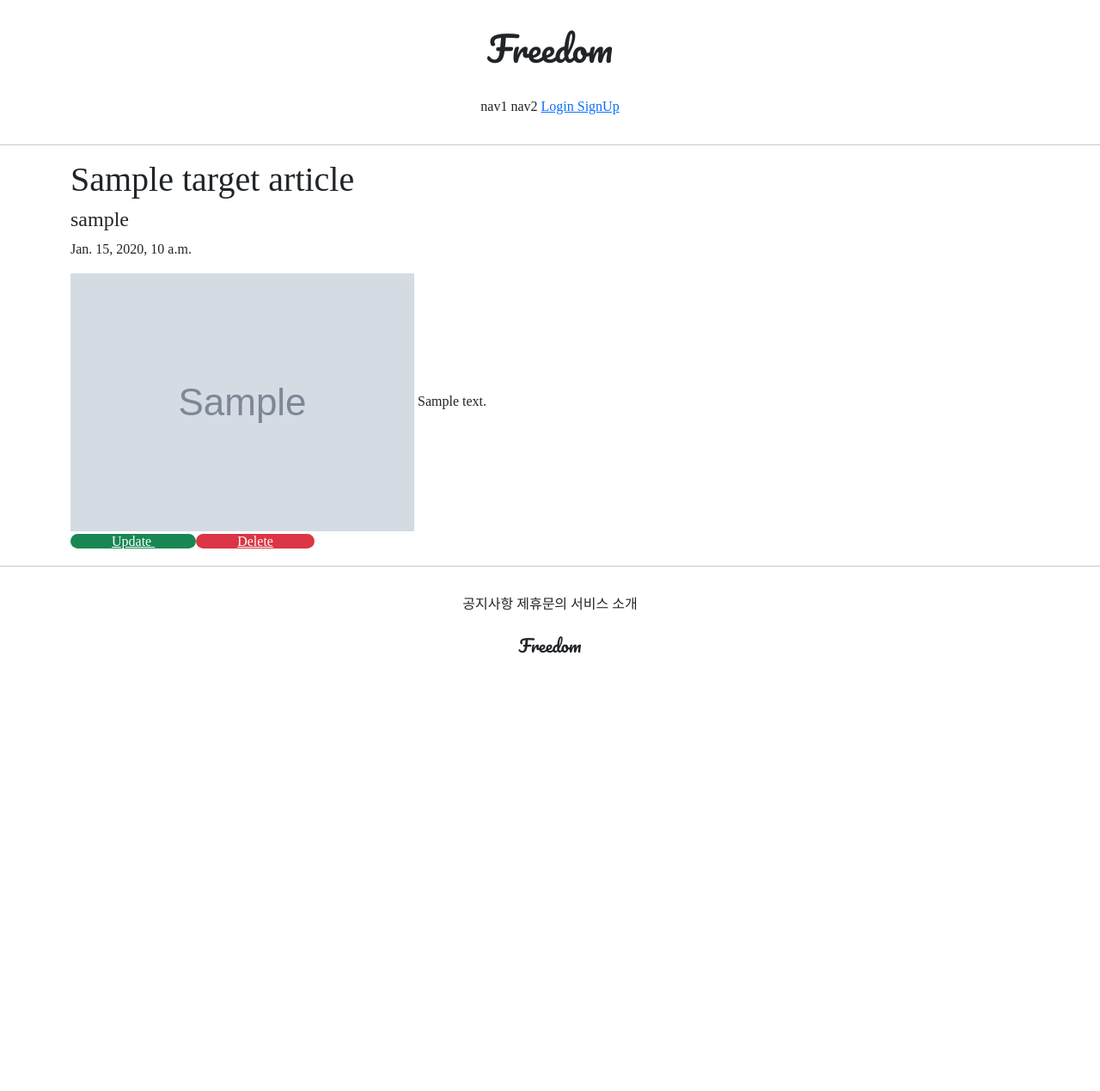
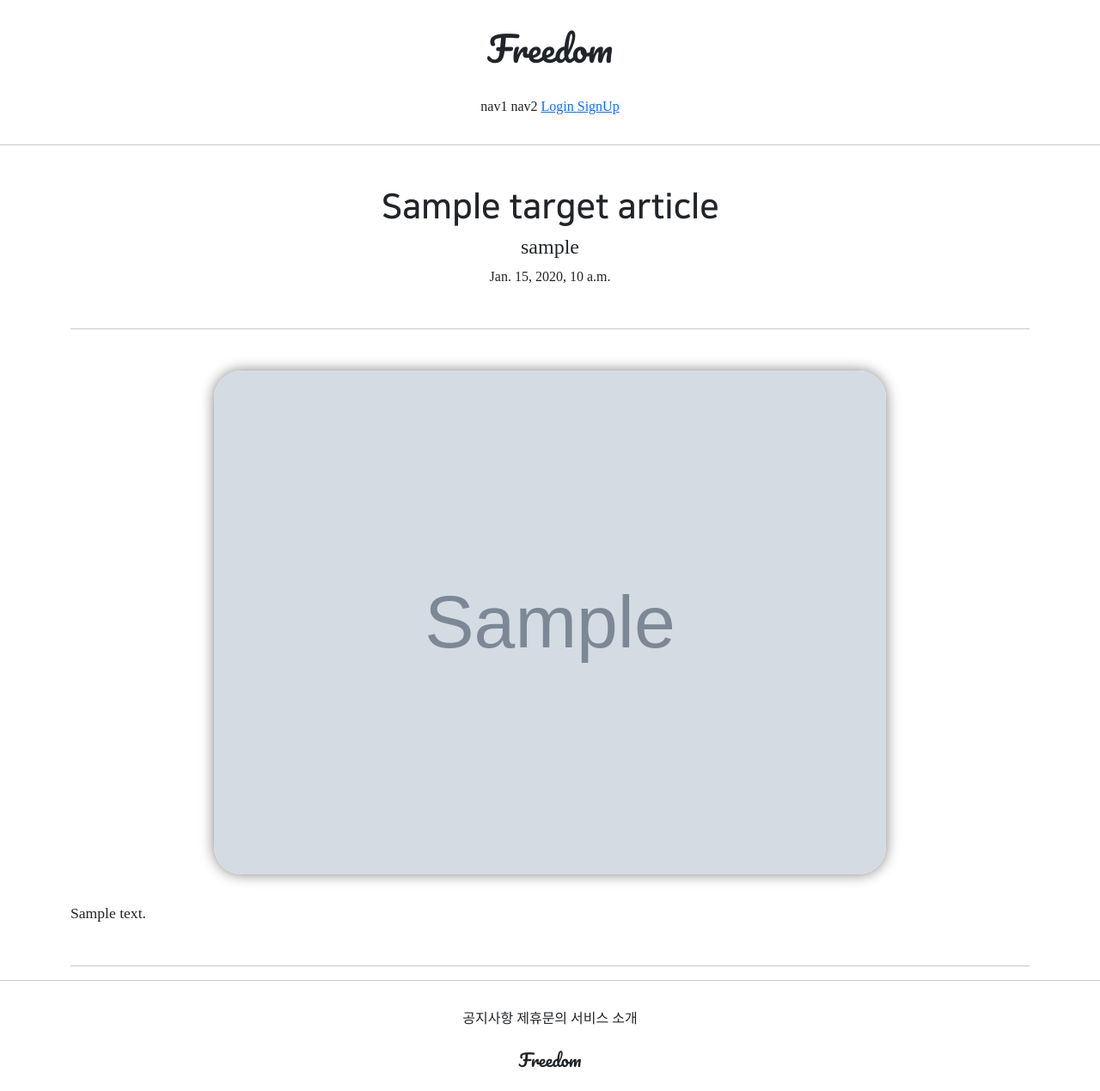
Before and after one commit to Jeongp4939/Class, a Django app: template articleapp/templates/articleapp/detail.html in a window 1280 px wide. Shown: the whole page at 86% size. Before the commit the page ends 760 px from the top, so only its background shows below. Run offline with Django 3.2, Linux system fonts and the light colour scheme; the template is opened without the code that fills it: most values are stand-ins (such as "Sample title", 1, 10 or a date in 2020); grey boxes marked "Sample" are stand-in pictures; some libraries are stand-ins or nearby versions.

Commit message:
08/04 class project2 4

```diff
--- a/articleapp/templates/articleapp/detail.html
+++ b/articleapp/templates/articleapp/detail.html
@@ -3,30 +3,42 @@
 
 {% block content %}
 
-    <div class="container">
+    <div class="container text-center">
 
-        <div>
+        <div class="my-5">
             {#      제목/ 글쓴이/ 날짜      #}
-            <h1>{{ target_article.title }}</h1>
+            <h1 class="NNS_B">{{ target_article.title }}</h1>
             <h4>{{ target_article.writer.profile.nickname }}</h4>
             <p>{{ target_article.created_at }}</p>
         </div>
-        <div>
+        <hr>
+        <div class="my-5">
             {#      게시글/ 내용      #}
-            <img src="{{ target_article.image.url }}" alt="">
-            {{ target_article.content }}
+            <img src="{{ target_article.image.url }}"
+                 alt=""
+                 class="article_image">
+
+            <div class="article_content">
+                {{ target_article.content }}
+            </div>
+
+            {% if target_article.writer == user %}
             <div>
                 <a href="{% url 'articleapp:update' pk=target_article.pk %}"
                     class="btn-upload btn-success rounded-pill px-5">
                     Update
                 </a>
-                 <a href="{% url 'articleapp:delete' pk=target_article.pk %}"
+                <a href="{% url 'articleapp:delete' pk=target_article.pk %}"
                         class="btn-upload btn-danger rounded-pill px-5">
                     Delete
                 </a>
             </div>
+            {% endif %}
         </div>
-
+        <hr>
+        <div>
+            {#      댓글      #}
+        </div>
     </div>
 
 
--- a/articleapp/urls.py
+++ b/articleapp/urls.py
@@ -2,6 +2,8 @@ from django.urls import path
 from django.views.generic import TemplateView
 
 from articleapp.views import ArticleCreationView, ArticleDetailView, ArticleUpdateView, ArticleDeleteView
+
+app_name = 'articleapp'
 
 urlpatterns = [
 
--- a/static/base.css
+++ b/static/base.css
@@ -41,3 +41,15 @@
 .round_button:hover {
     color: dimgray;
 }
+
+.article_image {
+    border-radius: 2rem;
+    width: 70%;
+    box-shadow: 0 0 1rem grey;
+}
+
+.article_content {
+    font-size: 1.1rem;
+    text-align: left;
+    margin: 2rem 0;
+}
```
Also changed, not shown: articleapp/migrations/0002_auto_20210804_1020.py (added).
